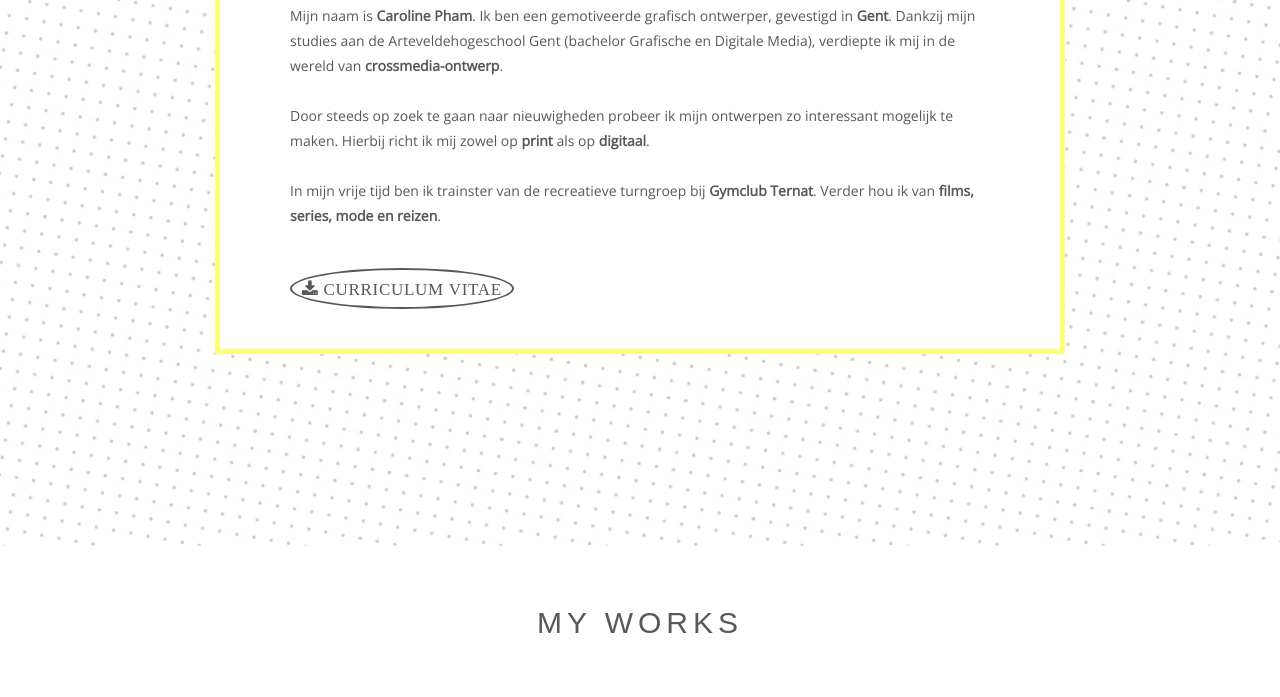
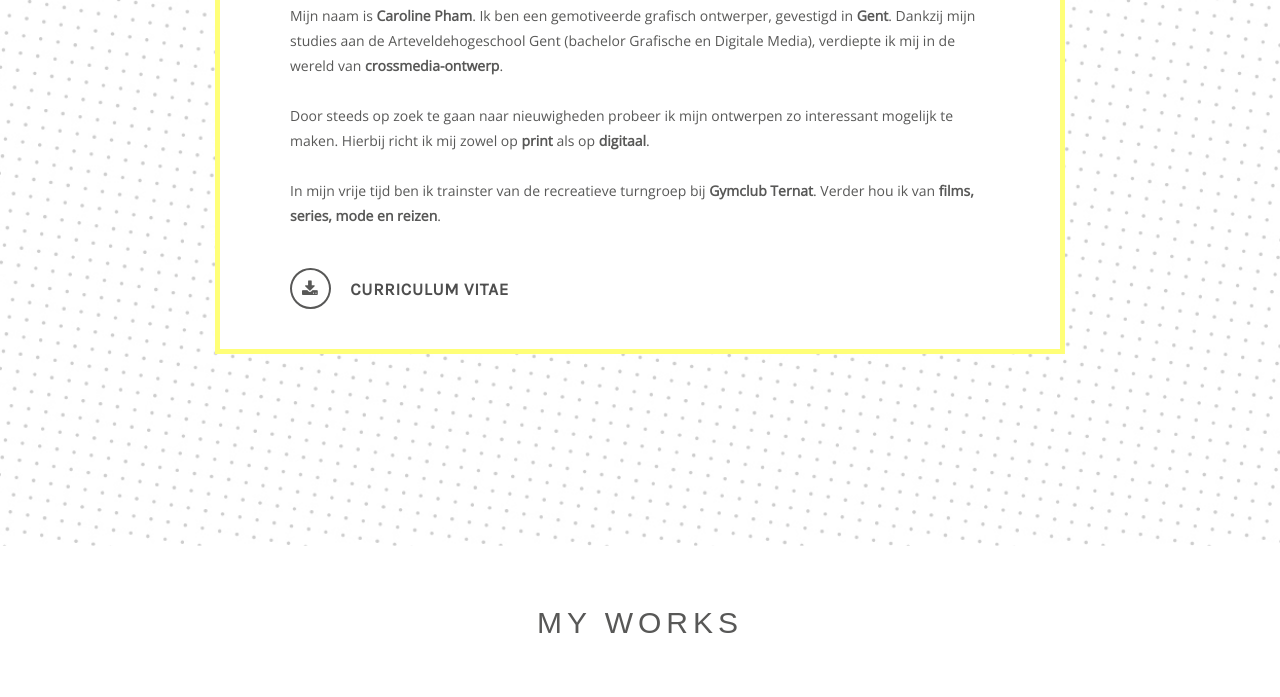
Before and after one commit to phamcaroline/phamcaroline.github.io, a plain HTML site: page index.html in a window 1280 px wide. Shown: the part 1054-1751 px from the top of the page. Drawn offline with nearby package versions, Linux system fonts and the light colour scheme; some icons are missing.

Commit message:
Update index.html

```diff
--- a/index.html
+++ b/index.html
@@ -80,7 +80,7 @@
 
                   <br><br>In mijn vrije tijd ben ik trainster van de recreatieve turngroep bij <b>Gymclub Ternat</b>. Verder hou ik van <b>films, series, mode en reizen</b>.</p>
                   <br>
-              <h5><a href="images/download/CV.pdf" download><i class="fa fa-download" aria-hidden="true"> Curriculum Vitae</h5></i></a>
+              <h5><a href="images/download/CV.pdf" download><i class="fa fa-download" aria-hidden="true"></i> Curriculum Vitae</h5></a>
               </div>
           </div>
       </div>
```
